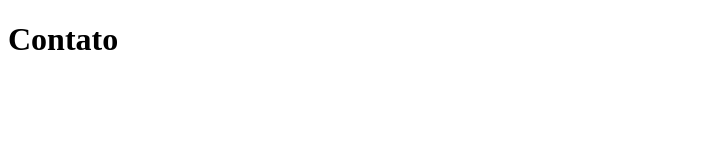
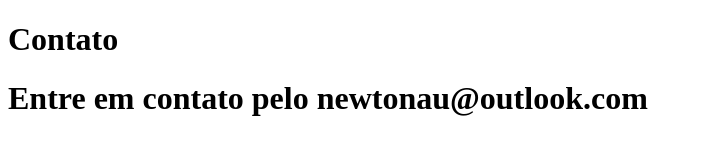
Before and after one commit to NewtonAlmeida/sistema-de-cadastro, a plain HTML site: page contato.html in a window 1280 px wide. Shown: the whole page, without its empty margins (0-703 px from the left). Drawn offline with Linux system fonts and the light colour scheme.

Commit message:
colocando o email para contato

```diff
--- a/contato.html
+++ b/contato.html
@@ -8,5 +8,6 @@
 </head>
 <body>
     <h1>Contato</h1>
+    <h1>Entre em contato pelo newtonau@outlook.com</h1>
 </body>
 </html>
```
